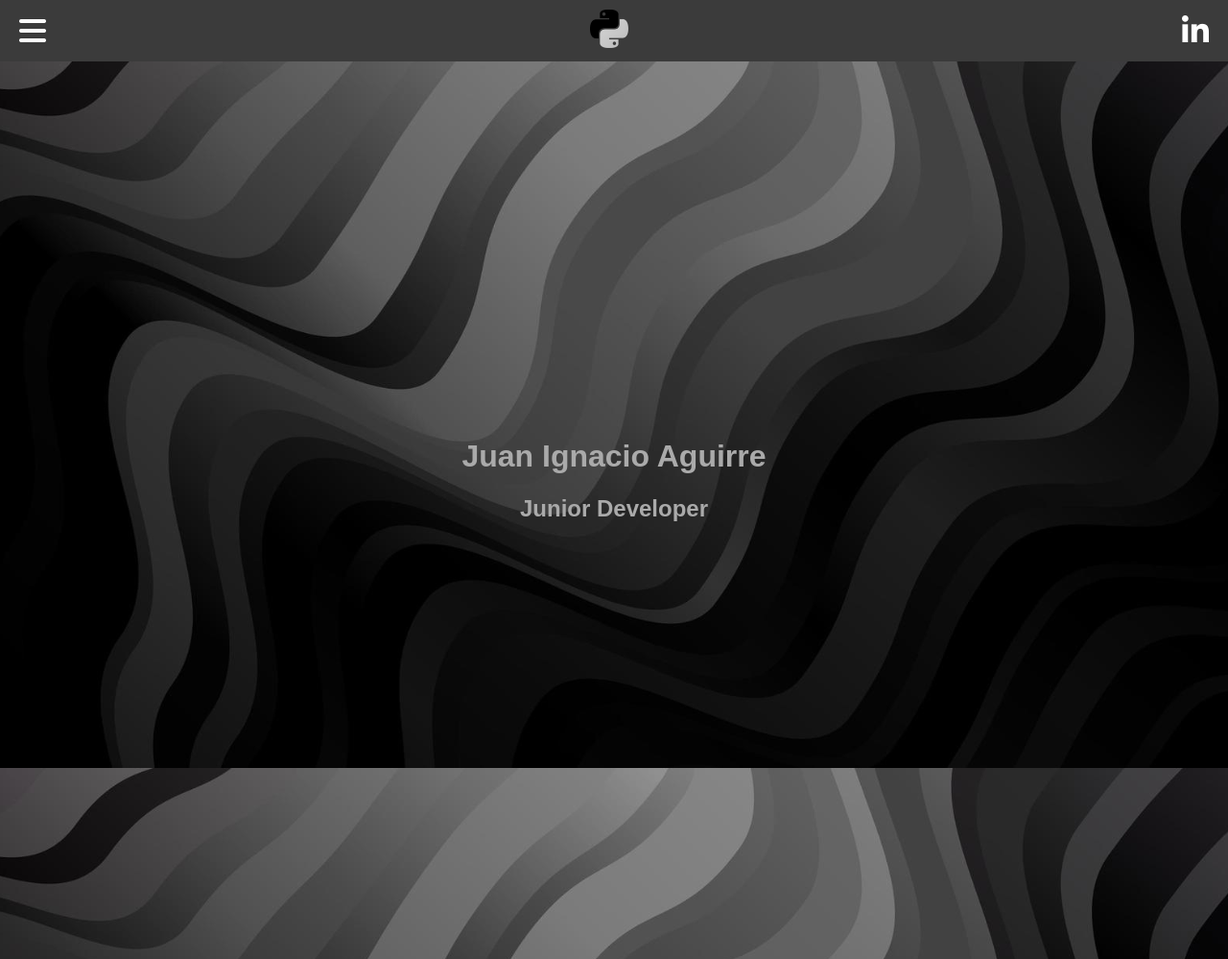
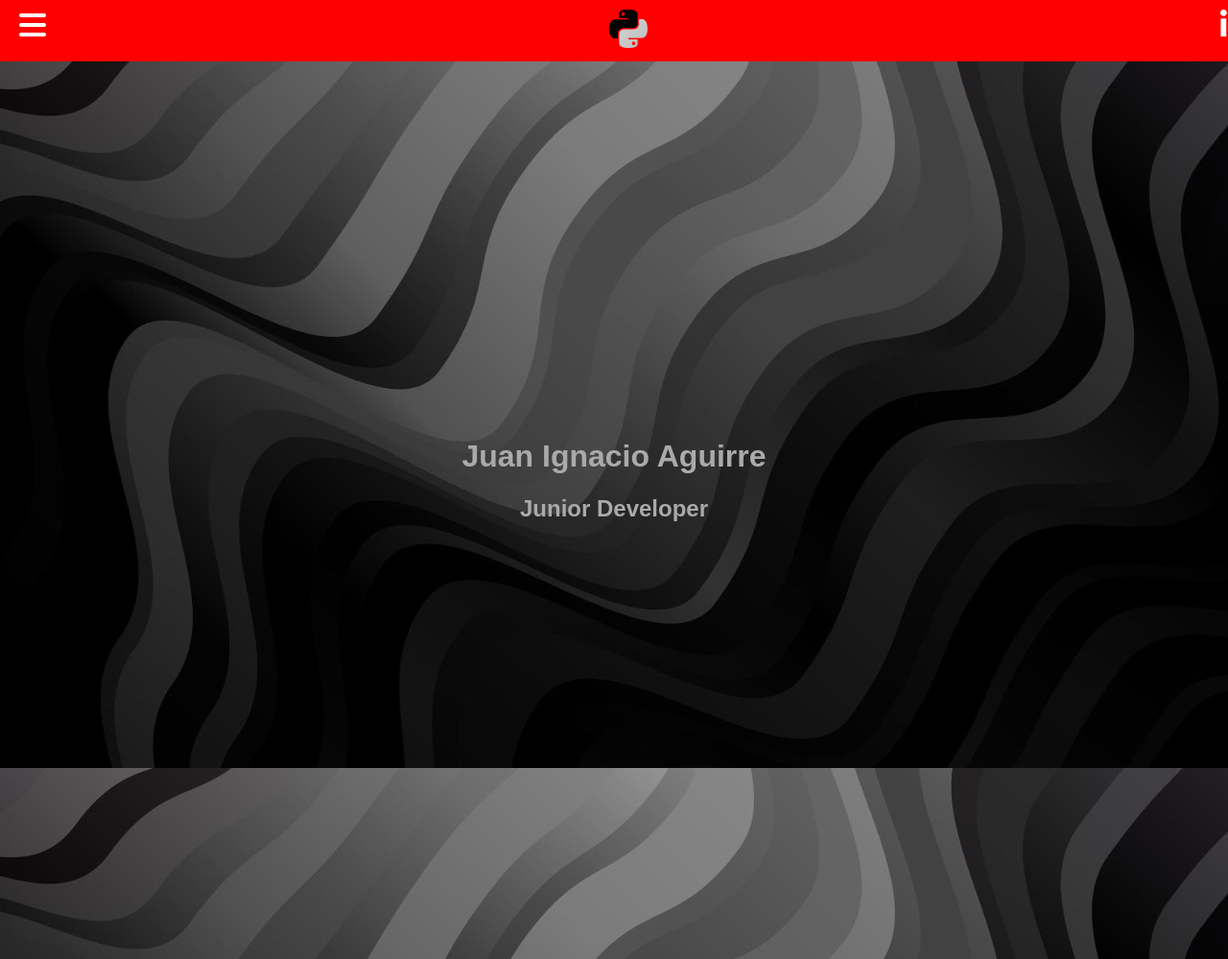
Before and after one commit to JIA2004/portfolio, a Django app: page /portfolio/ in a window 1280 px wide. Shown: the top 999 px of the page at 96% size. Run offline with Django 5.2, Linux system fonts and the light colour scheme; some libraries are stand-ins or nearby versions.

Commit message:
update css file

```diff
--- a/portfolio/static/portfolio/style.css
+++ b/portfolio/static/portfolio/style.css
@@ -20,8 +20,9 @@ header {
 .navbar {
     display: flex;
     justify-content: space-between;
-    align-items: center;
-    background-color: #3b3b3b; /* Cambia el color de fondo según tu diseño */
+    flex-direction: row;
+    width: 100%;
+    background-color: red;
     padding: 10px 20px;
   }
 
```
